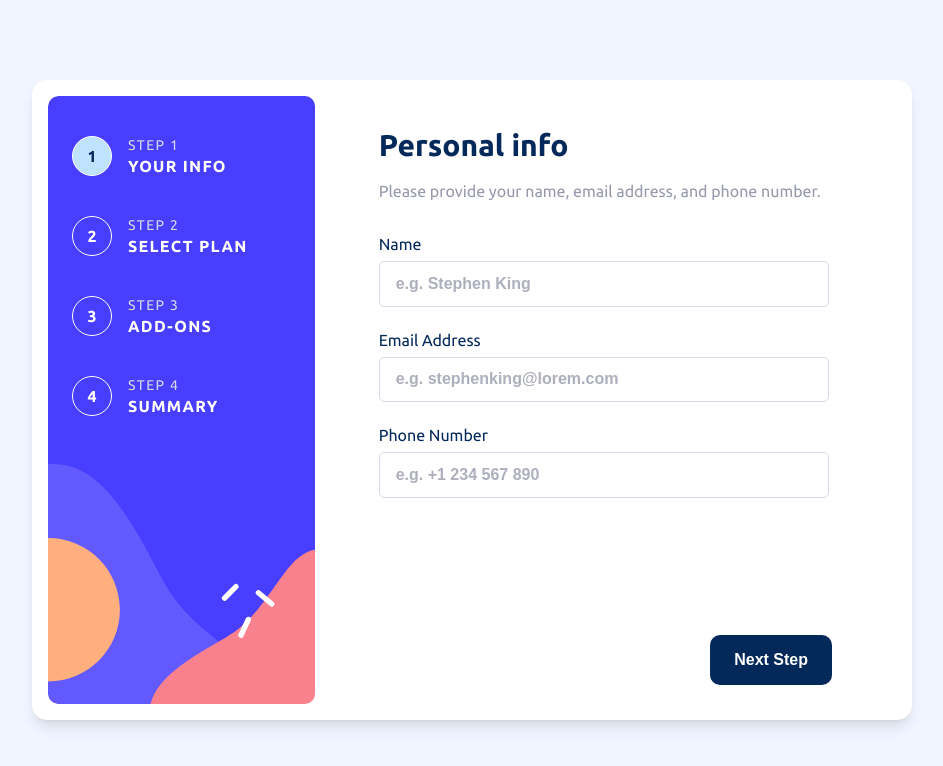
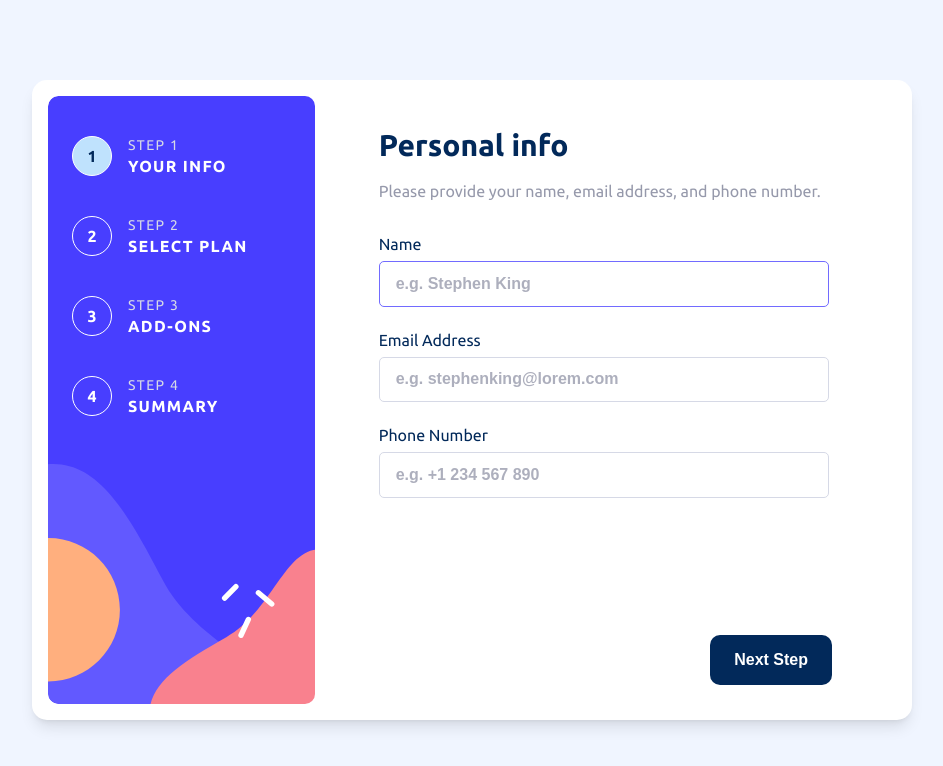
Before and after one commit to f29pereira/multi-step-form, a Next.js app: page / in a window 1280 px wide. In both pictures the pointer is over the input "Name". Shown: the top 766 px of the page, without its empty margins (168-1111 px from the left). Built offline with nearby package versions, Linux system fonts and the light colour scheme.

Commit message:
feat: Update styling for the PersonalInfo component
- Change input border color on hover

```diff
--- a/src/app/components/MultiStepForm/Forms/PersonalInfo/PersonalInfo.module.css
+++ b/src/app/components/MultiStepForm/Forms/PersonalInfo/PersonalInfo.module.css
@@ -38,6 +38,19 @@
   border-color: var(--red-500);
 }
 
+/*Tablet Styles*/
+@media (min-width: 48rem /*768px*/) {
+  /*on hover, change border color from --purple-200 to --purple-550*/
+  .input:hover {
+    border-color: var(--purple-550);
+  }
+
+  /*maintain border color --red-500*/
+  .input.errorInput:hover {
+    border-color: var(--red-500);
+  }
+}
+
 /*Desktop Styles*/
 @media (min-width: 64rem /*1024px*/) {
   /*increse bottom margin from 1rem to 1.5rem*/
```
